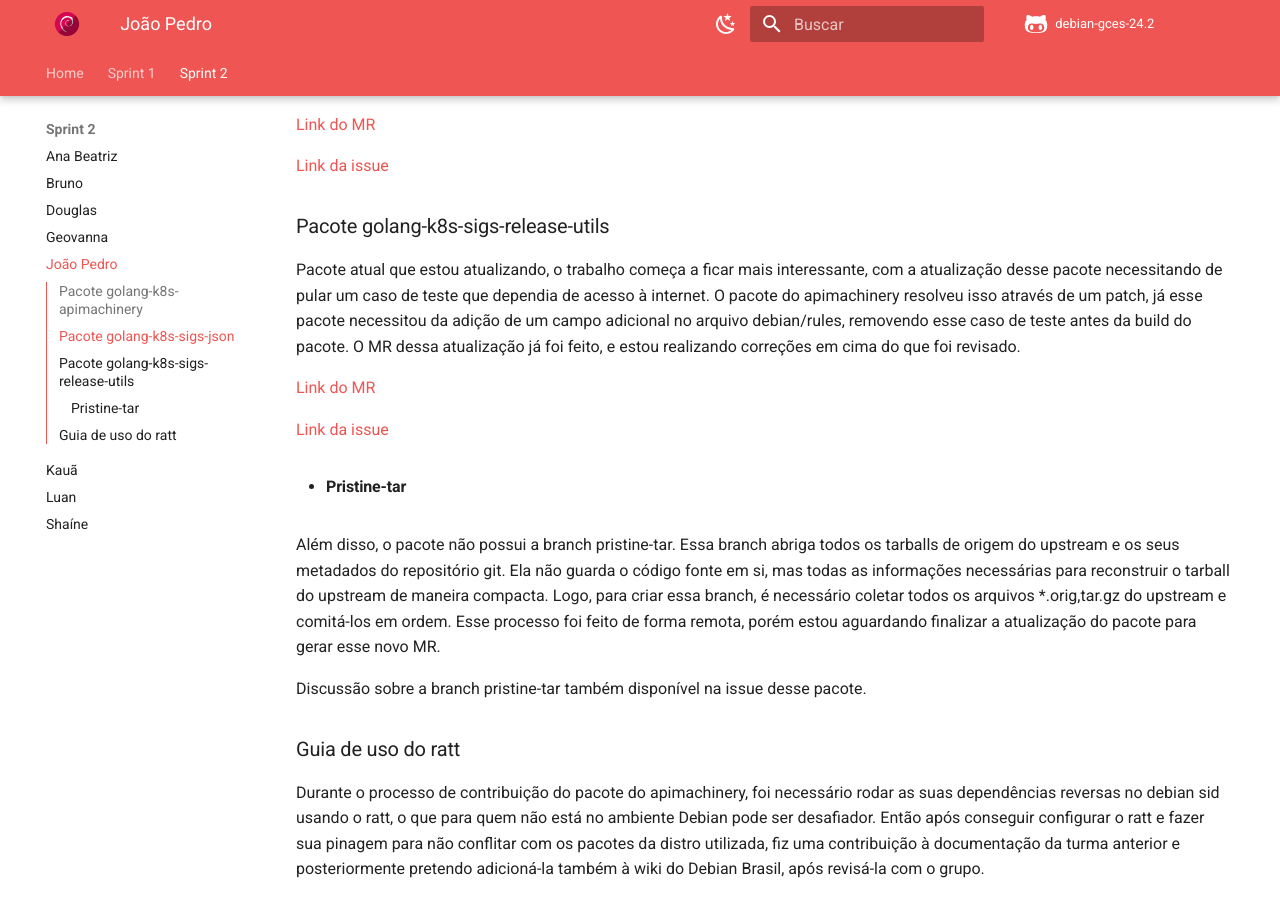
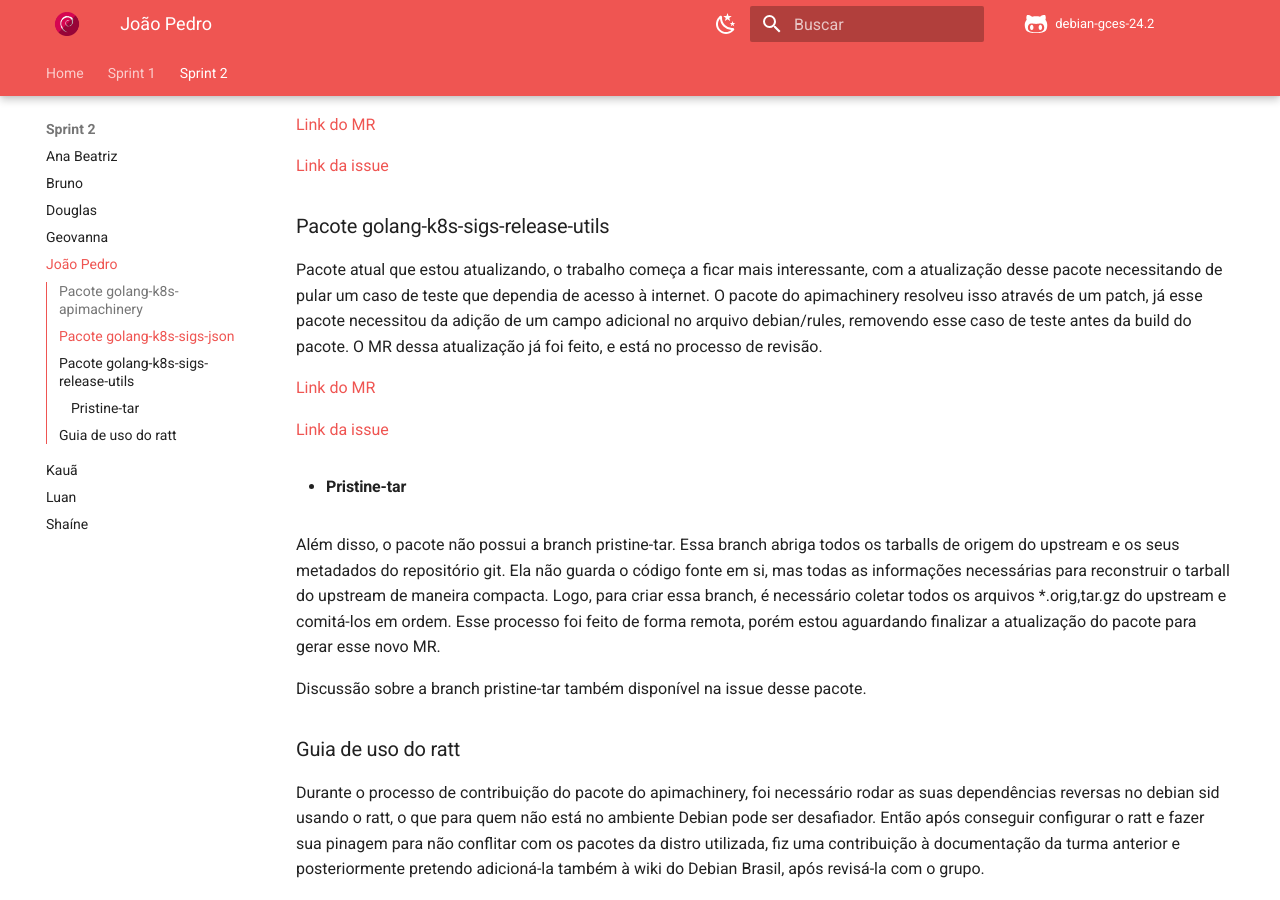
Before and after one commit to gitbmvb/debian-gces-24.2, an MkDocs documentation site: the page built from docs/sprint2/jp2.md, in a window 1280 px wide and 900 px high, scrolled down 1530 px. Built offline with MkDocs 1.6.1 and Material for MkDocs 9.7.7, drawn with Linux system fonts in a browser that asks for light colours; comment, search, counter and statistics services are not loaded.

Commit message:
Update jp2.md

```diff
--- a/docs/sprint2/jp2.md
+++ b/docs/sprint2/jp2.md
@@ -29,7 +29,7 @@ e referências duplicadas nas sessões de copyrights como melhor percebido no di
 
 Pacote atual que estou atualizando, o trabalho começa a ficar mais interessante, com a atualização desse pacote necessitando de pular um caso de teste que dependia de acesso à internet.
 O pacote do apimachinery resolveu isso através de um patch, já esse pacote necessitou da adição de um campo adicional no arquivo debian/rules, removendo esse caso de teste antes da build do pacote.
-O MR dessa atualização já foi feito, e estou realizando correções em cima do que foi revisado.
+O MR dessa atualização já foi feito, e está no processo de revisão.
 
 [Link do MR](https://salsa.debian.org/go-team/packages/golang-k8s-sigs-release-utils/-/merge_requests/1)
 
```
